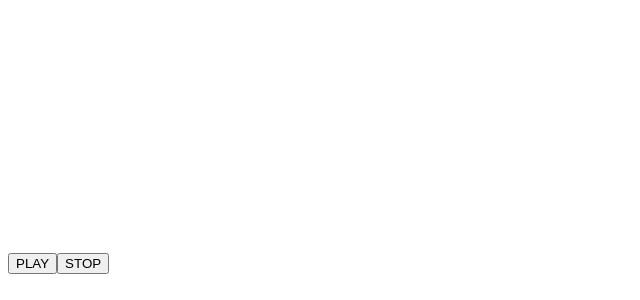
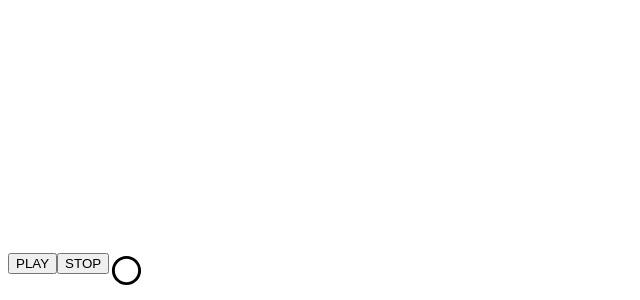
Before and after one commit to tiki-torches/GenerativeArtWorks, a React app: page /viewer in a window 1280 px wide. Shown: the part 869-1169 px from the top of the page, without its empty margins (0-640 px from the left). Built offline with nearby package versions, Linux system fonts and the light colour scheme; the HTML template or start-up script is replaced by a standard one.

Commit message:
add #3 Recorderを試作

```diff
--- a/src/Components/Molecules/PlaybackScreen.tsx
+++ b/src/Components/Molecules/PlaybackScreen.tsx
@@ -1,7 +1,8 @@
-import React, { useEffect, useState } from "react";
+import React, { useEffect, useState, createRef } from "react";
 import Grid from '@mui/material/Grid';
 import WorkPlayer from "../../Engine/WorkPlayer";
 import WorkInterface from "../../Works/Management/GenerativeWork";
+import Recorder from "../../Engine/Recorder";
 
 /**
  * Outline	: XXXするComponent
@@ -20,6 +21,8 @@ export const PlaybackScreen : React.FC<Props> = ({ work, isValidAutoPlay }) => {
 
   // ___ state ___ ___ ___ ___ ___
   const [ workPlayer, setWorkPlayer ] = useState<WorkPlayer>();
+  const [ canvasRef,  setCanvasRef ] = useState<HTMLCanvasElement>();
+
 
   // ___ use effect ___ ___ ___ ___ ___
   useEffect( () => { construct() }, [ ] );    // 初回レンダー時のみ実行 useEffectの依存対象に空配列を指定することで初回のみに限定できる
@@ -51,6 +54,7 @@ export const PlaybackScreen : React.FC<Props> = ({ work, isValidAutoPlay }) => {
     const canvas: HTMLCanvasElement = document.querySelector("#canvas") as HTMLCanvasElement;
     const workPlayer = new WorkPlayer(canvas);
     setWorkPlayer(workPlayer);
+    setCanvasRef(canvas);
   }
 
   const play = () => {
@@ -71,6 +75,7 @@ export const PlaybackScreen : React.FC<Props> = ({ work, isValidAutoPlay }) => {
       <Grid container>
         <Grid item> <button onClick = { play }> PLAY </button> </Grid>
         <Grid item> <button onClick = { stop }> STOP </button> </Grid>
+        <Recorder canvas = { canvasRef }/>
       </Grid>
 
     </Grid>
--- /dev/null
+++ b/src/Engine/Recorder.tsx
@@ -0,0 +1,94 @@
+import React, { useEffect, useState, useRef } from "react";
+import { Grid, Tooltip } from "@mui/material";
+import { RadioButtonUnchecked, RadioButtonChecked } from '@mui/icons-material';
+
+
+type Props = {
+  canvas?: HTMLCanvasElement | null;
+}
+
+export const Recorder: React.FC<Props> = ({ canvas }) => {
+/**
+ * Summary: 渡されたCanvasに描画された映像を録画ファイルとして出力するボタン
+ */
+
+  // ___ state ___ ___ ___ ___ ___
+  const [ recorder, setRecorder ] = useState<MediaRecorder>();
+  const [ isRecordingFlg, setIsrecordingFlg ] = useState<boolean>(false);
+
+  // ___ use ref ___ ___ ___ ___ ___
+  const anchorRef: any | null = useRef(null);
+
+  // ___ use effect ___ ___ ___ ___ ___
+
+  // ___ event handler ___ ___ ___ ___ ___
+
+  // ___ method ___ ___ ___ ___ ___
+  const test = () => {
+  }
+
+  const startRecording = () => {
+
+    //canvasからストリームを取得
+    if(canvas){
+
+      const stream = canvas.captureStream();    // https://developer.mozilla.org/ja/docs/Web/API/HTMLCanvasElement/captureStream
+      /** 解像度向上のテスト
+      const videoTrack = stream.getVideoTracks()[0];
+      const constraints = {
+        width: { min: 640, ideal: 1920 },
+        height: { min: 480, ideal: 1080 },
+      };
+      videoTrack.applyConstraints(constraints);
+       */
+      const recorder = new MediaRecorder(stream, { mimeType:'video/webm;codecs=vp9' });
+
+      // 録画終了時に発火するイベントを登録
+      recorder.ondataavailable = (e) => {
+
+        const isConfirmed = window.confirm('Download Movie?');
+
+        if(isConfirmed){
+          var videoBlob = new Blob([e.data], { type: e.data.type });
+          const blobUrl = window.URL.createObjectURL(videoBlob);
+          anchorRef.current.download = 'GenerativeArtWork.webm';    // 出力ファイル名
+          anchorRef.current.href = blobUrl;                         // anchorDOMにファイルをセット
+          anchorRef.current.click();                                // リンク押下を実行
+        }
+      }
+
+      recorder.start();
+      setRecorder(recorder);
+      setIsrecordingFlg(true);
+    }
+  }
+
+  const stopRecording = () => {
+    if(recorder){
+      if(recorder.state == "recording"){
+        recorder.stop();
+      } else {
+        alert('Recording has not been triggered')
+      }
+    }
+    setIsrecordingFlg(false);
+  }
+
+  return (
+    <div>
+      { isRecordingFlg?
+        <Tooltip title = "Stop Recording">
+          <RadioButtonChecked onClick = { stopRecording } fontSize = "large" style = {{ cursor:'pointer' }} />
+        </ Tooltip>:
+        <Tooltip title = "Start Recording">
+          <RadioButtonUnchecked onClick = { startRecording } fontSize = "large" style = {{ cursor:'pointer' }} />
+        </Tooltip>
+      }
+      <a ref = { anchorRef } id="anchor" hidden> download </a>
+    </div>
+  );
+
+};
+
+
+export default Recorder
```
